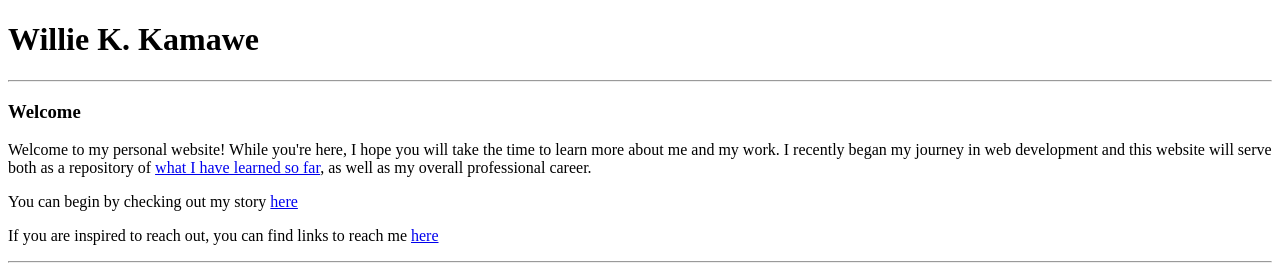
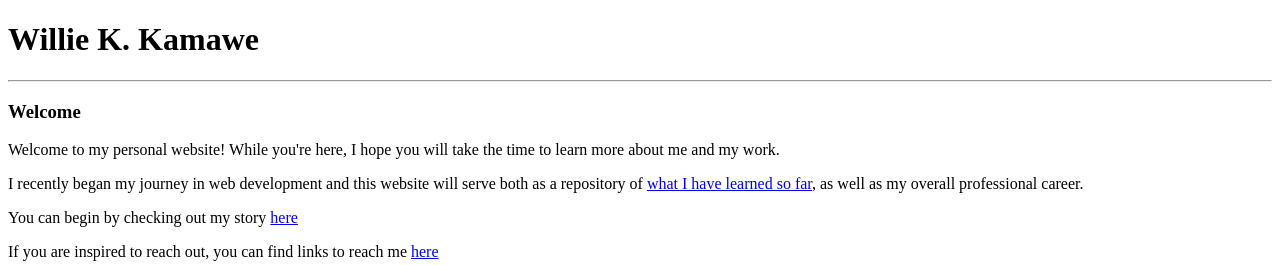
Before and after one commit to Nyex92/willie-kamawe, a plain HTML site: page index.html in a window 1280 px wide. Shown: the top 265 px of the page. Drawn offline with Linux system fonts and the light colour scheme.

Commit message:
Add files via upload

```diff
--- a/index.html
+++ b/index.html
@@ -9,7 +9,8 @@
  <h1>Willie K. Kamawe</h1>
  <hr />
  <h3>Welcome</h3>
- <p>Welcome to my personal website! While you're here, I hope you will take the time to learn more about me and my work. I recently began my journey in web development and this website will serve both as a repository of <a href="./Pages/learn.html">what I have learned so far</a>, as well as my overall professional career.</p>
+ <p>Welcome to my personal website! While you're here, I hope you will take the time to learn more about me and my work.</p>
+ <p>I recently began my journey in web development and this website will serve both as a repository of <a href="./Pages/learn.html">what I have learned so far</a>, as well as my overall professional career.</p>
  <p>You can begin by checking out my story <a href="./Pages/about.html">here</a></p>
  <p>If you are inspired to reach out, you can find links to reach me <a href="./Pages/contact.html">here</a></p>
  <hr />
```
Also changed, not shown: Pages/about.html (+1 -1 lines), Pages/contact.html (+2 -0 lines).
